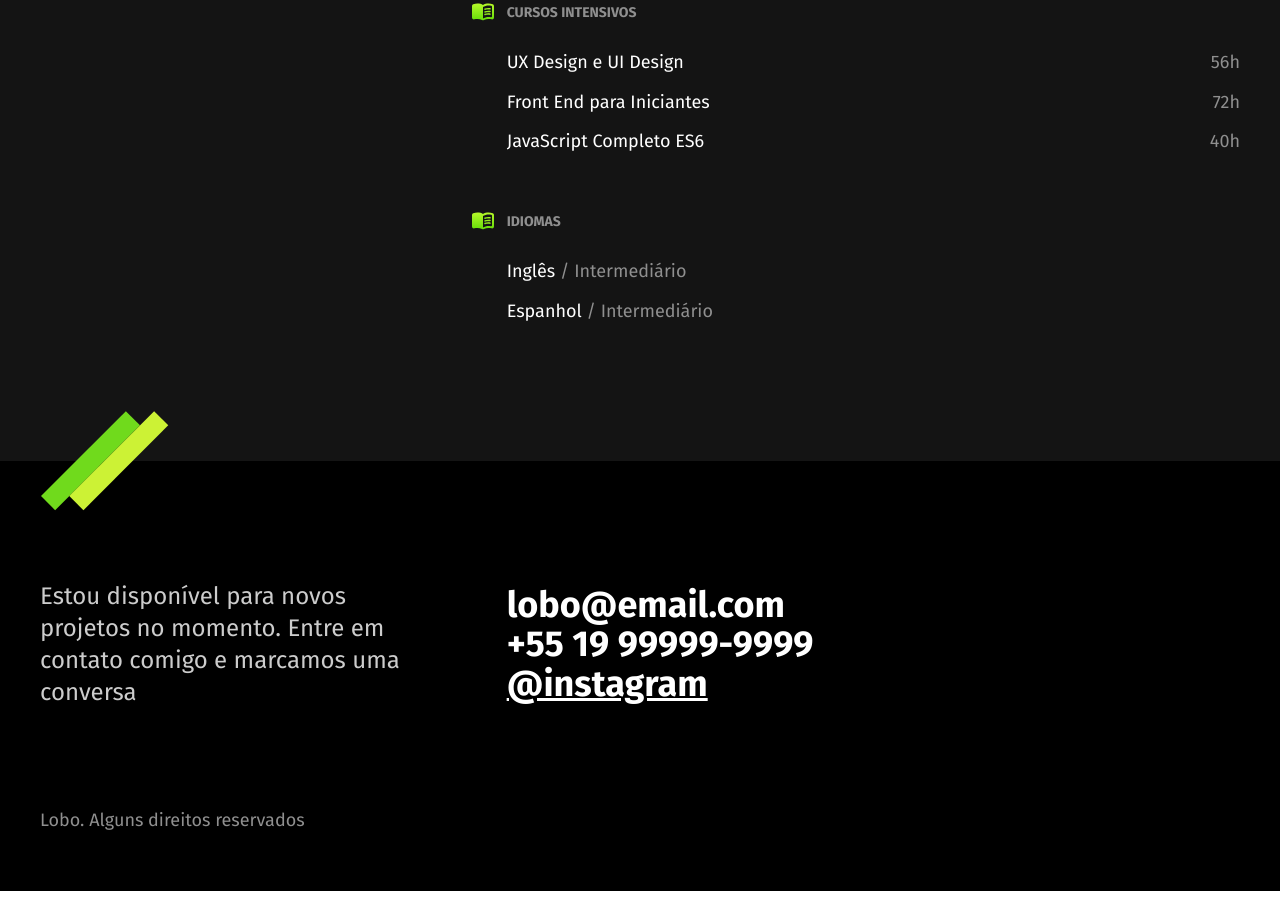
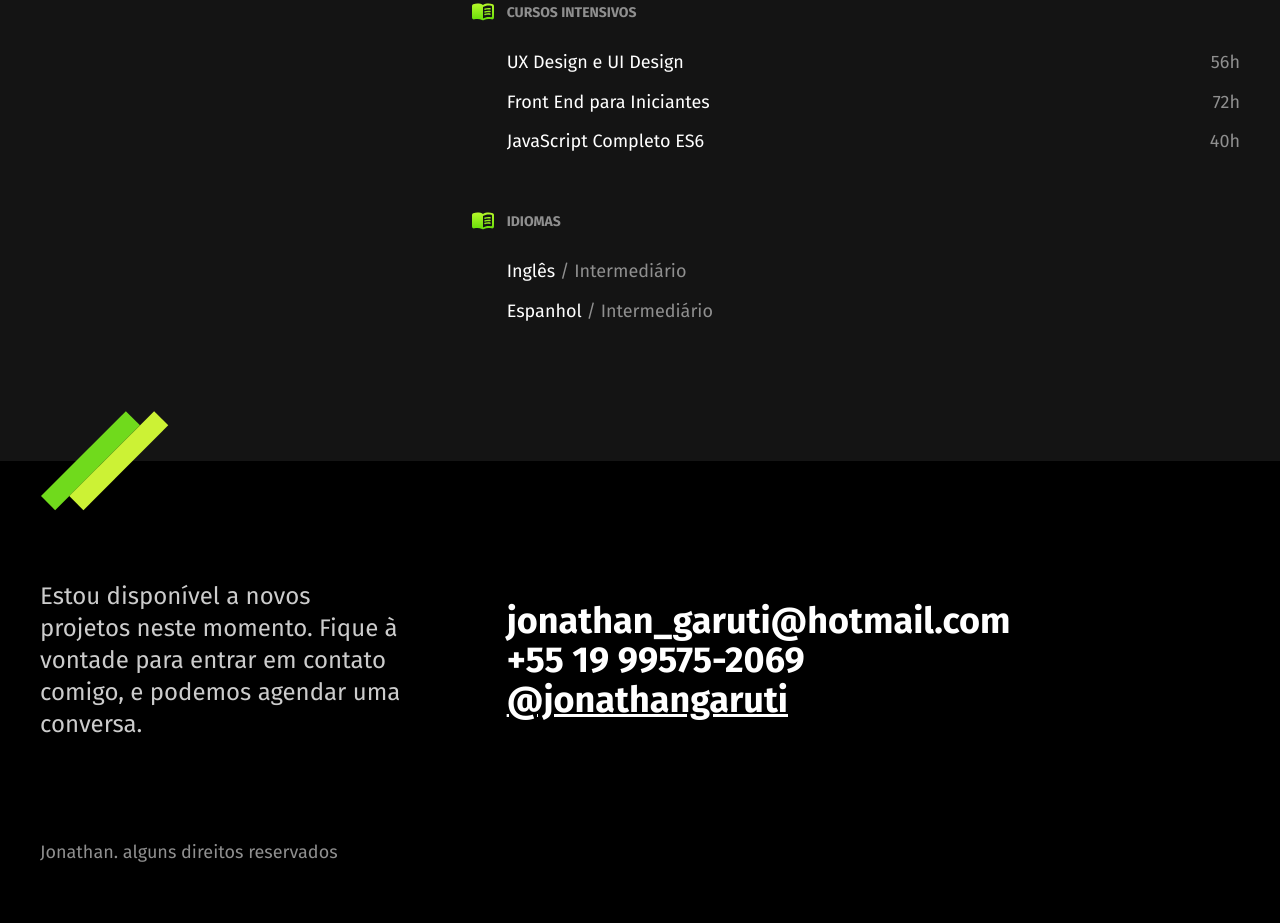
Before and after one commit to Jonathangaruti/jonathangaruti.github.io, a plain HTML site: page index.html in a window 1280 px wide. Shown: the part 1820-2743 px from the top of the page. Before the commit the page ends 2711 px from the top, so only its background shows below. Drawn offline with Linux system fonts and the light colour scheme.

Commit message:
altrei o footer

```diff
--- a/index.html
+++ b/index.html
@@ -116,13 +116,13 @@
 
   <footer class="footer" id="contato">
     <div class="footer-container">
-      <p class="footer-texto">Estou disponível para novos projetos no momento. Entre em contato comigo e marcamos uma conversa</p>
+      <p class="footer-texto">Estou disponível a novos projetos neste momento. Fique à vontade para entrar em contato comigo, e podemos agendar uma conversa.</p>
       <ul class="footer-contato">
-        <li>lobo@email.com</li>
-        <li>+55 19 99999-9999</li>
-        <li> <a href="/">@instagram</a></li>
+        <li>jonathan_garuti@hotmail.com</li>
+        <li>+55 19 99575-2069</li>
+        <li> <a href="/">@jonathangaruti</a></li>
       </ul>
-      <p class="footer-copy">Lobo. Alguns direitos reservados</p>
+      <p class="footer-copy">Jonathan. alguns direitos reservados</p>
 
     </div>
 
```
